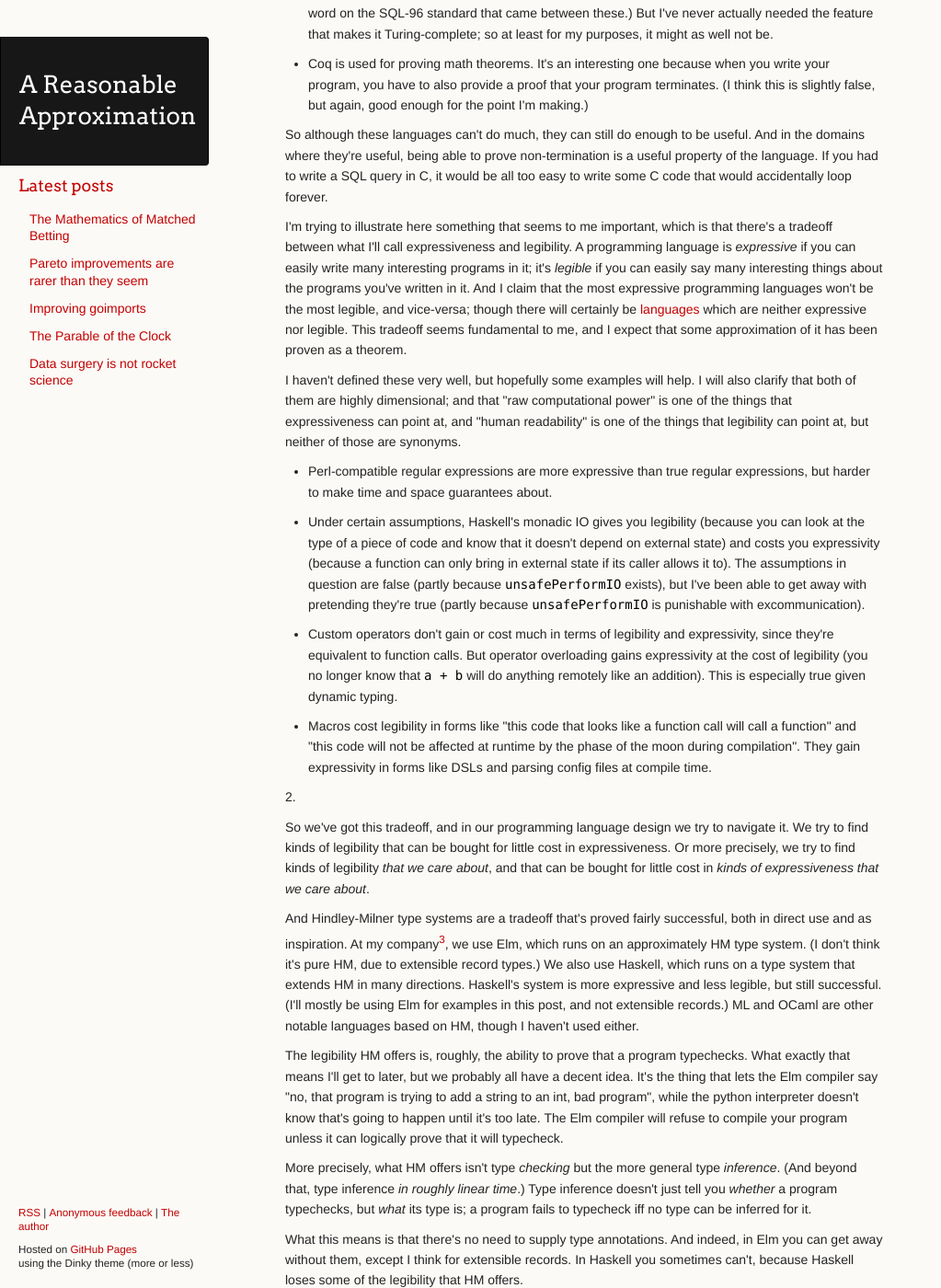
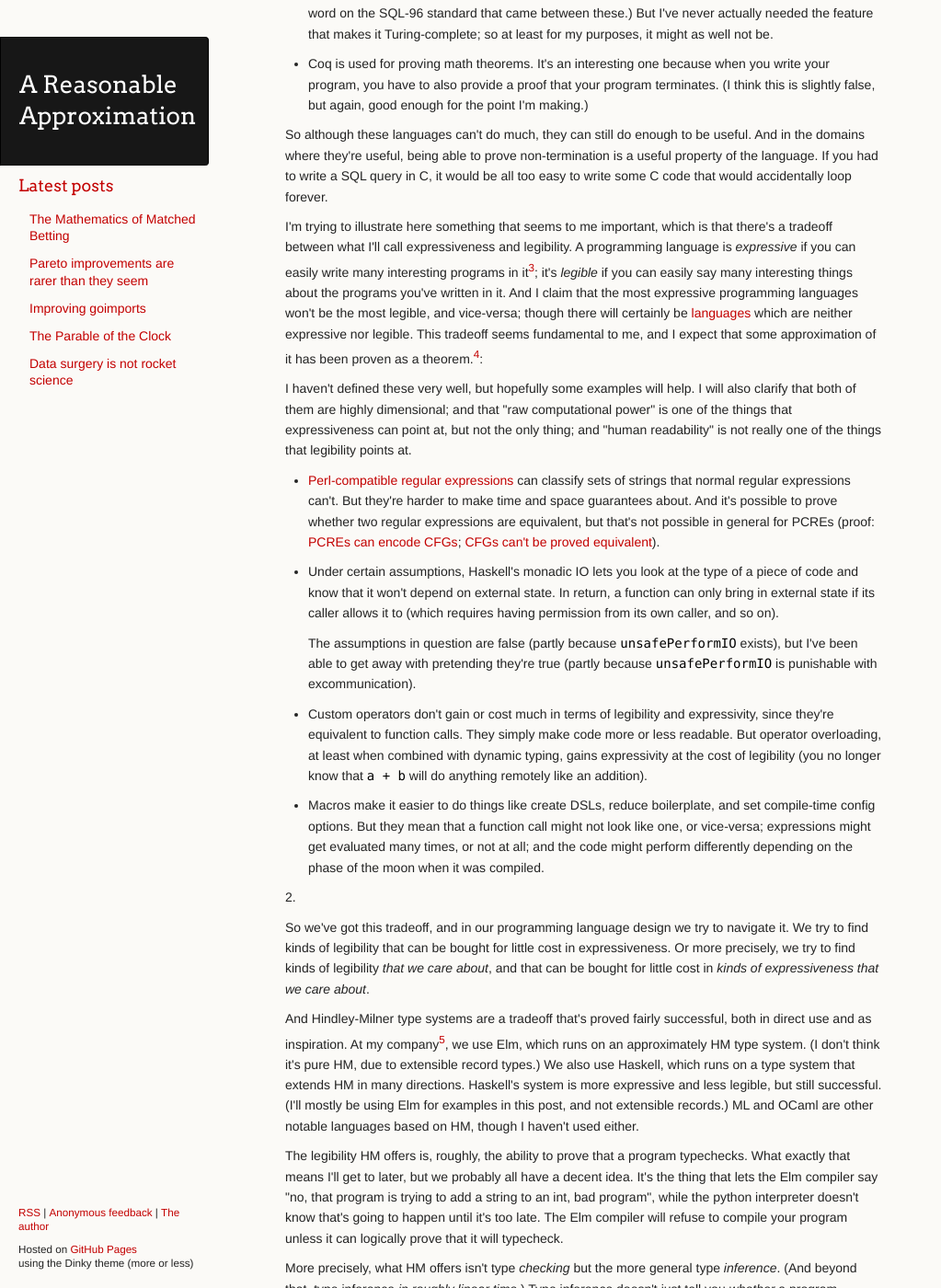
Before and after one commit to ChickenProp/chickenprop.github.com, a Jekyll site: the page built from drafts/hindley-milner.md, in a window 1280 px wide and 1400 px high, scrolled down 1170 px. Shown: the whole window at 92% size, without its empty margins (0-1023 px from the left). Built offline with Jekyll 4.4.1, drawn with Linux system fonts in a browser that asks for light colours; nearby versions of some CDN libraries; formulas are drawn with MathJax 3; comment, search, counter and statistics services are not loaded; some of the changed text lies outside the part shown.

Commit message:
Editing.

````diff
--- a/drafts/hindley-milner.md
+++ b/drafts/hindley-milner.md
@@ -4,7 +4,7 @@ layout: draft
 ---
 A few weeks ago I gave a talk at work about Hindley-Milner type inference. When I agreed to give the talk I didn't know much about the subject, so I learned about it. And now I'm writing about it, based on the contents of my talk but more fleshed out and hopefully better explained.
 
-I call this a reckless introduction, because my main source is [wikipedia](https://en.wikipedia.org/wiki/Hindley%E2%80%93Milner_type_system). A bunch of people on the internet have collectively attempted to synthesise a technical subject. I've read their synthesis, and now I'm trying to re-synthesise it, without particularly putting in the effort to check my own understanding. I can't argue that this is a good idea.
+I call this a reckless introduction, because my main source is [wikipedia](https://en.wikipedia.org/wiki/Hindley%E2%80%93Milner_type_system). A bunch of people on the internet have collectively attempted to synthesise a technical subject. I've read their synthesis, and now I'm trying to re-synthesise it, without particularly putting in the effort to check my own understanding. I'm not going to argue that this is a good idea. Let's just roll with it.
 
 I'm also trying to tie in some quasi-philosophy that surely isn't original to me but I don't know where or if I've encountered it before.
 
@@ -16,7 +16,7 @@ That's not a very well-defined question, but we can ask more precise versions of
 
 That question is known as the halting problem[^halting], and the simple answer is no, we can't. But the full answer is more complicated.
 
-[^halting]: Technically the halting problem only requires you to answer for a specific input, but it's close enough enough for these purposes.
+[^halting]: Technically the halting problem only requires you to answer for a specific input, but my version is equivalent. If you can solve either one, you can solve the other.
 
 To solve the halting problem, we want a program that, when given another program as input, satisfies three different conditions:
 
@@ -38,17 +38,24 @@ Now, the halting problem is tricky. It turns out that if you create a language l
 
 So although these languages can't do much, they can still do enough to be useful. And in the domains where they're useful, being able to prove non-termination is a useful property of the language. If you had to write a SQL query in C, it would be all too easy to write some C code that would accidentally loop forever.
 
-I'm trying to illustrate here something that seems to me important, which is that there's a tradeoff between what I'll call expressiveness and legibility. A programming language is *expressive* if you can easily write many interesting programs in it; it's *legible* if you can easily say many interesting things about the programs you've written in it. And I claim that the most expressive programming languages won't be the most legible, and vice-versa; though there will certainly be [languages](https://en.wikipedia.org/wiki/Malbolge) which are neither expressive nor legible. This tradeoff seems fundamental to me, and I expect that some approximation of it has been proven as a theorem.
+I'm trying to illustrate here something that seems to me important, which is that there's a tradeoff between what I'll call expressiveness and legibility. A programming language is *expressive* if you can easily write many interesting programs in it[^expressive]; it's *legible* if you can easily say many interesting things about the programs you've written in it. And I claim that the most expressive programming languages won't be the most legible, and vice-versa; though there will certainly be [languages](https://en.wikipedia.org/wiki/Malbolge) which are neither expressive nor legible. This tradeoff seems fundamental to me, and I expect that some approximation of it has been proven as a theorem.[^zfpa]:
 
-I haven't defined these very well, but hopefully some examples will help. I will also clarify that both of them are highly dimensional; and that "raw computational power" is one of the things that expressiveness can point at, and "human readability" is one of the things that legibility can point at, but neither of those are synonyms.
+[^expressive]: I've subsequently discovered that wikipedia uses [the same name](https://en.wikipedia.org/wiki/Expressive_power_\(computer_science\)) for this concept.
 
-* Perl-compatible regular expressions are more expressive than true regular expressions, but harder to make time and space guarantees about.
+[^zfpa]: I think this is related to the way that ZF set theory can encode Peano arithmetic. Thus, ZF is more expressive than PA. But because ZF allows you to construct objects that PA doesn't, there are more things you can say about "all objects in PA" than about "all objects in ZF". So PA is more legible than ZF.
 
-* Under certain assumptions, Haskell's monadic IO gives you legibility (because you can look at the type of a piece of code and know that it doesn't depend on external state) and costs you expressivity (because a function can only bring in external state if its caller allows it to). The assumptions in question are false (partly because `unsafePerformIO` exists), but I've been able to get away with pretending they're true (partly because `unsafePerformIO` is punishable with excommunication).
+I haven't defined these very well, but hopefully some examples will help. I will also clarify that both of them are highly dimensional; and that "raw computational power" is one of the things that expressiveness can point at, but not the only thing; and "human readability" is not really one of the things that legibility points at.
 
-* Custom operators don't gain or cost much in terms of legibility and expressivity, since they're equivalent to function calls. But operator overloading gains expressivity at the cost of legibility (you no longer know that `a + b` will do anything remotely like an addition). This is especially true given dynamic typing.
+* [Perl-compatible regular expressions](https://en.wikipedia.org/wiki/Perl_Compatible_Regular_Expressions) can classify sets of strings that normal regular expressions can't. But they're harder to make time and space guarantees about. And it's possible to prove whether two regular expressions are equivalent, but that's not possible in general for PCREs (proof: [PCREs can encode CFGs](https://nikic.github.io/2012/06/15/The-true-power-of-regular-expressions.html); [CFGs can't be proved equivalent](https://math.stackexchange.com/questions/231187/an-efficient-way-to-determine-if-two-context-free-grammars-are-equivalent)).
 
-* Macros cost legibility in forms like "this code that looks like a function call will call a function" and "this code will not be affected at runtime by the phase of the moon during compilation". They gain expressivity in forms like DSLs and parsing config files at compile time.
+* Under certain assumptions, Haskell's monadic IO lets you look at the type of a piece of code and know that it won't depend on external state. In return, a function can only bring in external state if its caller allows it to (which requires having permission from its own caller, and so on).
+
+  The assumptions in question are false (partly because `unsafePerformIO` exists), but I've been able to get away with pretending they're true (partly because `unsafePerformIO` is punishable with excommunication).
+
+* Custom operators don't gain or cost much in terms of legibility and expressivity, since they're equivalent to function calls. They simply make code more or less readable. But operator overloading, at least when combined with dynamic typing, gains expressivity at the cost of legibility (you no longer know that `a + b` will do anything remotely like an addition).
+
+* Macros make it easier to do things like create DSLs, reduce boilerplate, and set compile-time config options. But they mean that a function call might not look like one, or vice-versa; expressions might get evaluated many times, or not at all; and the code might perform differently depending on the phase of the moon when it was compiled.
+
 
 2.
 
@@ -56,7 +63,7 @@ So we've got this tradeoff, and in our programming language design we try to nav
 
 And Hindley-Milner type systems are a tradeoff that's proved fairly successful, both in direct use and as inspiration. At my company[^my-company], we use Elm, which runs on an approximately HM type system. (I don't think it's pure HM, due to extensible record types.) We also use Haskell, which runs on a type system that extends HM in many directions. Haskell's system is more expressive and less legible, but still successful. (I'll mostly be using Elm for examples in this post, and not extensible records.) ML and OCaml are other notable languages based on HM, though I haven't used either.
 
-[^my-company]: "My company" is a phrase which sometimes means "the company I own or run" and sometimes "the company I work for". Here it means the latter. I don't know an unambigous way to phrase that which I don't find slightly awkward, so instead I'm using a super-awkward footnote. But, y'know. Ironically, or something.
+[^my-company]: "My company" is a phrase which sometimes means "the company I own or run" and sometimes "the company I work for". Here it means [the latter](https://proda.ai). I don't know an unambigous way to phrase that which I don't find slightly awkward, so instead I'm using a super-awkward footnote. But, y'know. Ironically, or something.
 
 The legibility HM offers is, roughly, the ability to prove that a program typechecks. What exactly that means I'll get to later, but we probably all have a decent idea. It's the thing that lets the Elm compiler say "no, that program is trying to add a string to an int, bad program", while the python interpreter doesn't know that's going to happen until it's too late. The Elm compiler will refuse to compile your program unless it can logically prove that it will typecheck.
 
@@ -235,18 +242,20 @@ Why do we need both `let` and lambda? Well, we can't replace lambda expressions
 
 There's an interesting thing about the system I just described: it may or may not be Turing complete.
 
-The problem is that there's no specified way of doing recursion. But the initial set of variables may include a fixed-point combinator. Failing that, the proper recursive types can be used to define one.
+The problem is that there's no specified way of doing recursion. A function can't call itself, and it can't call any other function that can call it.
+
+But a [fixed-point combinator](https://en.wikipedia.org/wiki/Fixed-point_combinator) allows recursion, and might be included in the initial set of variables. Failing that, the proper recursive types can be used to define one. (Elm and Haskell [allow us](http://rosettacode.org/wiki/Y_combinator) to define such types[^brag].)
+
+[^brag]: Minor brag: I myself contributed the Elm implementation on that page.
 
 Failing both of those, we can introduce a new kind of expression
 
     $$ \frac{x : μ ⇒ a \sim μ \quad x : \bar{μ} ⇒ b \sim μ'}
             {(\mathtt{letrec}\ x = a\ \mathtt{in}\ b) \sim μ'}. $$
 
-This is much the same as `let`, but makes the variable `x = a` available when evaluating `a`. (But it's only available as a *monotype* when evaluating `a`, and still doesn't get generalised to a polytype until evaluating `b`.)
+This is much the same as `let`, but makes the variable `x = a` available when evaluating `a`. It's only available as a monotype when evaluating `a`, and still doesn't get generalised to a polytype until evaluating `b`.
 
-(Elm and Haskell provide `letrec` as `let` and don't provide simple `let` at all. They also allow us to define the types that let us [define](http://rosettacode.org/wiki/Y_combinator) a fixed-point combinator[^brag].)
-
-[^brag]: Minor brag: I myself contributed the Elm implementation on that page.
+(Elm and Haskell provide `letrec` as `let` and don't provide simple `let` at all.)
 
 But if an HM language doesn't provide the appropriate variables or types, and doesn't implement `letrec` or something similar, it won't be Turing complete. Legibility gain, expressivity cost.
 
@@ -262,13 +271,13 @@ I confess, I'm not entirely sure how to do that. The outline is obvious, recurse
 
 Elm and Haskell both support many things not covered so far. To look at some of them briefly,
 
-* It seems obvious, but both allow you to evaluate the language, something I haven't touched on much. Their evaluation models are pretty different though - Haskell is lazy, Elm is eager.
+* It seems obvious, but both allow you to evaluate the language, something I haven't touched on much. Their evaluation models are different though - Haskell is lazy, Elm is eager.
 
 * Both have ways to introduce new types. That doesn't change what we've seen, but it does separate the languages into two parts. One part describes the types used in a program and one part implements the semantics of a program.
 
 * Both also support case statements along with destructuring, like
 
-    ```elm
+  ```elm
   mHead : Maybe (List a) -> Result Bool a
   mHead ml = case ml of
       Just (a::_) -> Ok a
@@ -305,3 +314,11 @@ Elm and Haskell both support many things not covered so far. To look at some of
   I suspect this is unresolvable, and extensible records represent an extension of Elm from HM, to become more expressive and less legible.
 
 * Haskell supports typeclasses, which are a way of allowing functions to operate on multiple different types. (For example, the `show` function can be applied to a `String`, an `Int`, a `()`, a `[Float]`, ....) Elm doesn't, but simple typeclasses can be emulated with only a little added verbosity.
+
+Another thing I'll say is that I've been talking about legibility and expressivity of a language. But a type system is itself a language, and may be more or less legible and expressive. I don't have a strong intuition for how these interact.
+
+There's a lot more I could add to this post. Some things that I omitted for brevity, some that I omitted because I don't know enough about them yet[^enough], and some that I omitted because I don't know about them at all. I don't know what a sensible cutoff point is, so I'm just going to end it here.
+
+[^enough]: Not that that stopped me from writing this entire post.
+
+From writing my original talk, and subsequently this blog post, I think I understand HM type systems much better than I used to. Hopefully you think the same. Hopefully we're both correct. If you see any inaccuracies, please point them out.
````
